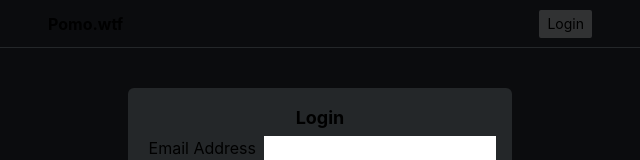
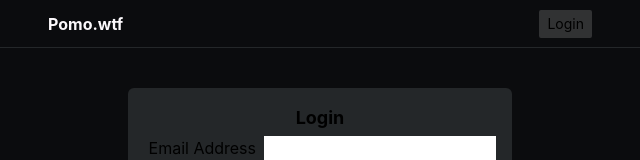
Before and after one commit to joeyiny/Pomodoro, a React (Create React App) app: page /login in a window 1280 px wide. Shown: the top 160 px of the page, without its empty margins (320-960 px from the left). Built offline with nearby package versions, Linux system fonts and the light colour scheme; no server answers.

Commit message:
Update title to white color

```diff
--- a/src/components/Header.tsx
+++ b/src/components/Header.tsx
@@ -50,7 +50,7 @@ const Header = () => {
 
   return (
     <header className="border-b border-gray-700 h-12 flex flex-row justify-between px-16 items-center">
-      <h1 className="font-bold">Pomo.wtf</h1>
+      <h1 className="font-bold text-gray-50">Pomo.wtf</h1>
       <div>
         {isLoggedIn ? <LoggedInDisplay user={user} /> : <LoginButton />}
       </div>
```
